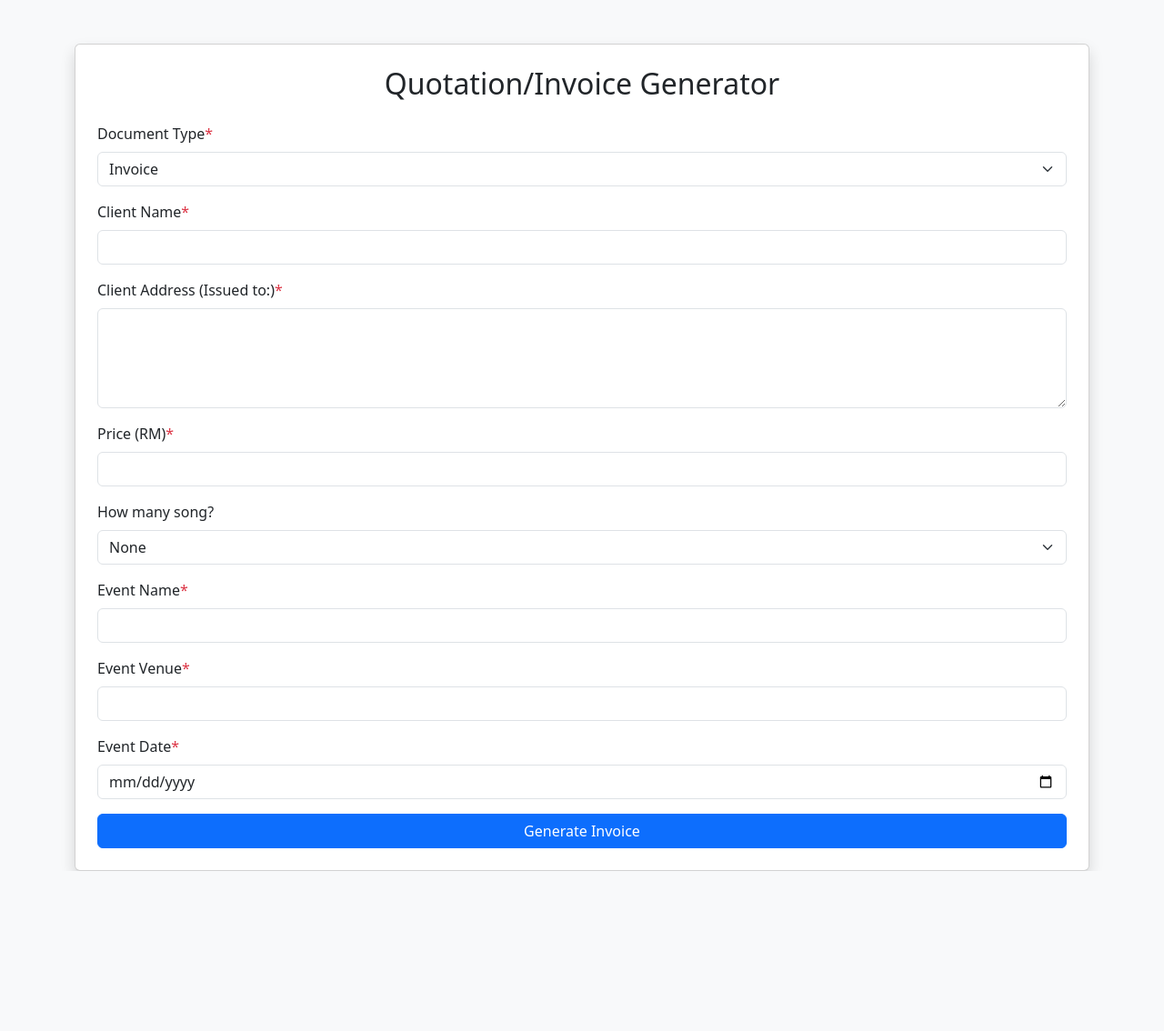
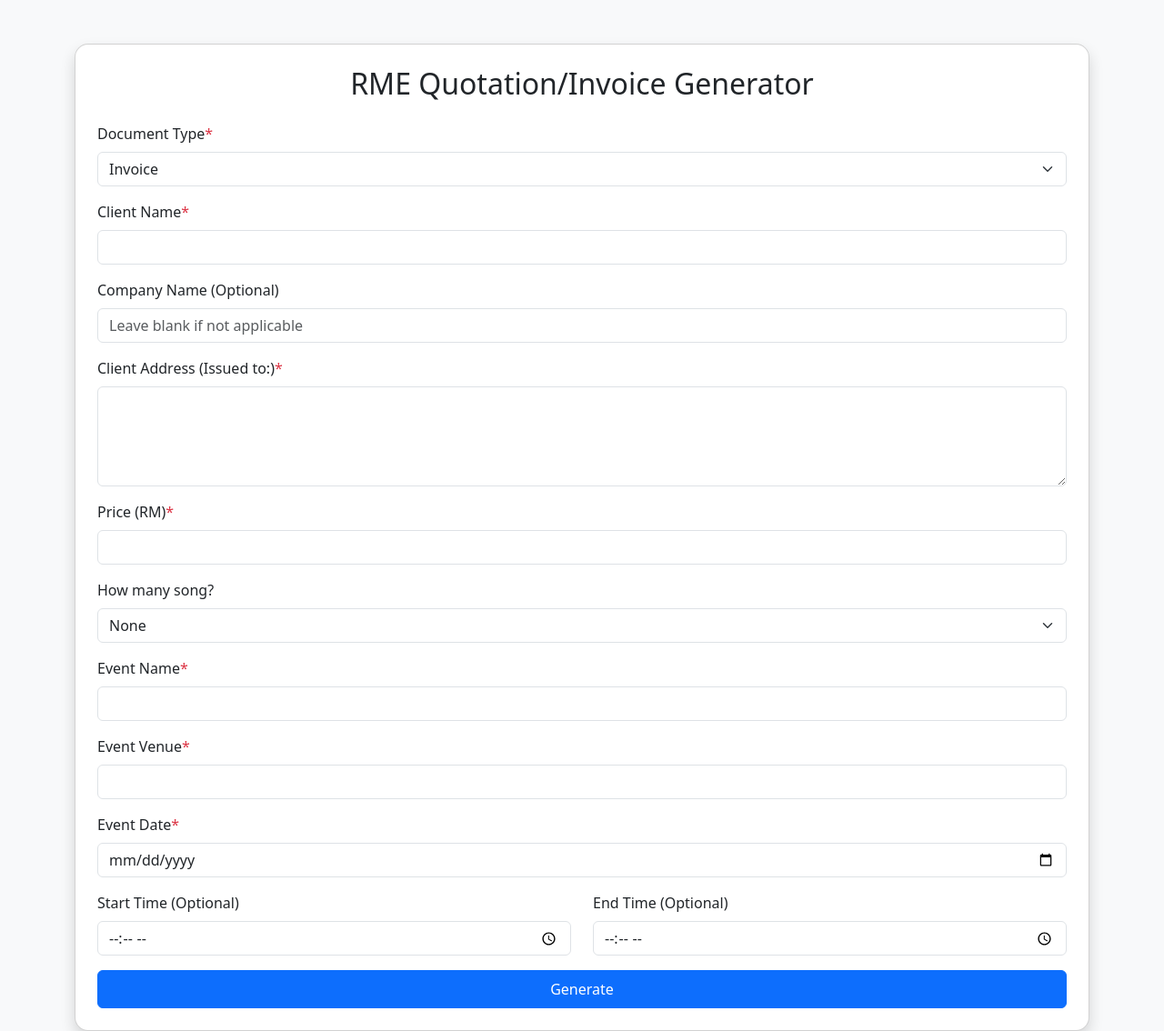
Before and after one commit to ShaifulSolehan/Quotation_Invoice_Generator_apps, a Flask app: page / in a window 1280 px wide. Shown: the whole page at 91% size. Before the commit the page ends 958 px from the top, so only its background shows below. Run offline with Flask 3, Linux system fonts and the light colour scheme.

Commit message:
Code commit

```diff
--- a/app.py
+++ b/app.py
@@ -26,6 +26,25 @@ def get_next_invoice_number():
 
     return f"RME{current}"  # Return current, then increase for next
 
+def get_next_quotation_number():
+    counter_file = 'quotation_counter.txt'
+
+    # Make sure the file exists
+    if not os.path.exists(counter_file):
+        with open(counter_file, 'w') as f:
+            f.write("1000")
+
+    # Read current number
+    with open(counter_file, 'r') as f:
+        current = int(f.read().strip())
+
+    # Increment and save
+    next_number = current + 1
+    with open(counter_file, 'w') as f:
+        f.write(str(next_number))
+
+    return f"RME{current}"  # Return current, then increase for next
+
 @app.route('/')
 def index():
     return render_template('invoice_form.html')
@@ -33,8 +52,11 @@ def index():
 @app.route('/generate_invoice', methods=['POST'])
 def generate_invoice():
     doc_type = request.form['doc_type']
-    #Get invoice number
-    invoice_number = get_next_invoice_number() if doc_type == "INVOICE" else None
+    #Get invoice or quotation number
+    if doc_type == "INVOICE":
+        doc_number = get_next_invoice_number()
+    else:
+        doc_number = get_next_quotation_number()
     # Get the raw price from the form
     raw_price = request.form['price']
     # Convert to words
@@ -46,9 +68,10 @@ def generate_invoice():
     # Collect form data
     invoice = {
         "doc_type": doc_type,
-        "invoice_no": invoice_number,  # You can make this dynamic later
+        "invoice_no": doc_number,
         "date": request.form['date'],
         "customer_name": request.form['customer_name'],
+        "company_name": request.form.get('company_name') or None,
         "customer_address": request.form['customer_address'],
         #"description": request.form['description'],
         "price": request.form['price'],
@@ -67,9 +90,9 @@ def generate_invoice():
 
     # Set filename
     if doc_type == "INVOICE":
-        filename = f"INVOICE_{invoice_number}.pdf"
+        filename = f"INVOICE_{doc_number}.pdf"
     else:
-        filename = "QUOTATION.pdf"
+        filename = f"QUOTATION_{doc_number}.pdf"
     # Send as download
     response = make_response(pdf)
     response.headers['Content-Type'] = 'application/pdf'
--- /dev/null
+++ b/quotation_counter.txt
@@ -0,0 +1 @@
+1001
--- a/templates/invoice_form.html
+++ b/templates/invoice_form.html
@@ -2,8 +2,31 @@
 <html lang="en">
 <head>
   <meta charset="UTF-8">
+  <meta name="viewport" content="width=device-width, initial-scale=1.0">
   <title>Create Invoice</title>
   <link href="https://cdn.jsdelivr.net/npm/bootstrap@5.3.0/dist/css/bootstrap.min.css" rel="stylesheet">
+  <style>
+    body {
+      font-size: 16px; /* Prevents iOS zoom on input focus */
+    }
+    .form-control, .form-select {
+      font-size: 16px; /* Prevents iOS zoom */
+    }
+    .card {
+      border-radius: 15px;
+    }
+    @media (max-width: 576px) {
+      .container {
+        padding: 10px;
+      }
+      .card {
+        padding: 20px !important;
+      }
+      h2 {
+        font-size: 1.5rem;
+      }
+    }
+  </style>
 </head>
 <script>
   window.addEventListener('DOMContentLoaded', function () {
@@ -12,7 +35,7 @@
 
     // Format: DD-MM-YYYY
     const day = String(today.getDate()).padStart(2, '0');
-    const month = String(today.getMonth() + 1).padStart(2, '0'); // Months are 0-based
+    const month = String(today.getMonth() + 1).padStart(2, '0');
     const year = today.getFullYear();
 
     const formattedDate = `${day}-${month}-${year}`;
@@ -20,15 +43,15 @@
   });
 </script>
 <body class="bg-light">
-  <div class="container mt-5">
-    <div class="card shadow p-4">
-      <h2 class="mb-4 text-center">Quotation/Invoice Generator</h2>
+  <div class="container mt-3 mt-md-5">
+    <div class="card shadow p-3 p-md-4">
+      <h2 class="mb-3 mb-md-4 text-center"> RME Quotation/Invoice Generator</h2>
       <form method="POST" action="/generate_invoice">
         <div class="mb-3">
           <label for="doc_type" class="form-label">Document Type<span class="text-danger">*</span></label>
           <select class="form-select" name="doc_type" required>
-            <option value="Invoice" selected>Invoice</option>
-            <option value="Quotation">Quotation</option>
+            <option value="INVOICE" selected>Invoice</option>
+            <option value="QUOTATION">Quotation</option>
           </select>
         </div>
         <div class="mb-3">
@@ -37,15 +60,19 @@
         </div>
         <input type="hidden" name="date" id="invoiceDate">
         <div class="mb-3">
+          <label for="company_name" class="form-label">Company Name (Optional)</label>
+          <input type="text" class="form-control" id="company_name" name="company_name" placeholder="Leave blank if not applicable">
+        </div>
+        <div class="mb-3">
           <label for="customer_address" class="form-label">Client Address (Issued to:)<span class="text-danger">*</span></label>
           <textarea class="form-control" name="customer_address" rows="4" required></textarea>
         </div>
         <div class="mb-3">
           <label for="price" class="form-label">Price (RM)<span class="text-danger">*</span></label>
-          <input type="text" class="form-control" name="price" required>
+          <input type="number" class="form-control" name="price" step="0.01" inputmode="decimal" required>
         </div>
         <div class="mb-3">
-          <label for="price" class="form-label">How many song?</label>
+          <label for="song" class="form-label">How many song?</label>
           <select class="form-select" name="song">
             <option value="">None</option>
             {% for i in range(1, 8) %}
@@ -54,18 +81,28 @@
           </select>
         </div>
         <div class="mb-3">
-          <label for="price" class="form-label">Event Name<span class="text-danger">*</span></label>
+          <label for="event" class="form-label">Event Name<span class="text-danger">*</span></label>
           <input type="text" class="form-control" name="event" required>
         </div>
         <div class="mb-3">
-          <label for="price" class="form-label">Event Venue<span class="text-danger">*</span></label>
+          <label for="event_venue" class="form-label">Event Venue<span class="text-danger">*</span></label>
           <input type="text" class="form-control" name="event_venue" required>
         </div>
         <div class="mb-3">
-          <label for="price" class="form-label">Event Date<span class="text-danger">*</span></label>
+          <label for="event_date" class="form-label">Event Date<span class="text-danger">*</span></label>
           <input type="date" class="form-control" name="event_date" required>
         </div>
-        <button type="submit" class="btn btn-primary w-100">Generate Invoice</button>
+        <div class="row">
+          <div class="col-md-6 mb-3">
+            <label for="event_time_start" class="form-label">Start Time (Optional)</label>
+            <input type="time" class="form-control" id="event_time_start" name="event_time_start">
+          </div>
+          <div class="col-md-6 mb-3">
+            <label for="event_time_end" class="form-label">End Time (Optional)</label>
+            <input type="time" class="form-control" id="event_time_end" name="event_time_end">
+          </div>
+        </div>
+        <button type="submit" class="btn btn-primary w-100 py-2">Generate</button>
       </form>
     </div>
   </div>
```
Also changed, not shown: templates/invoice_print.html (+38 -14 lines).
